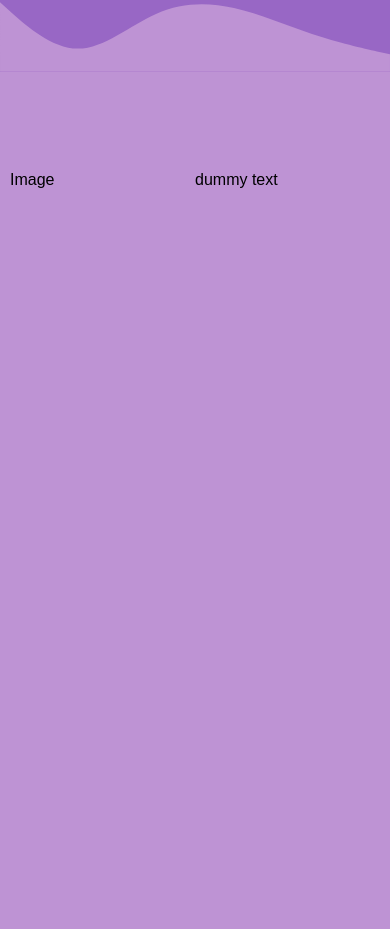
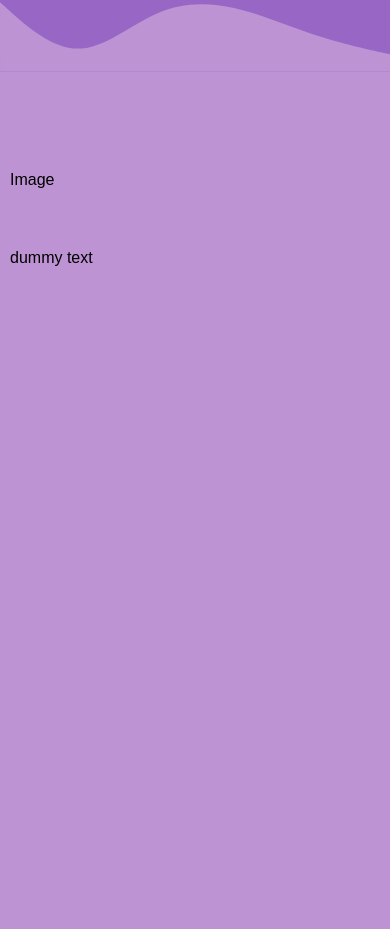
Before and after one commit to necrydark/PortfolioV1, a Next.js app: page / in a window 390 px wide. Shown: the part 858-1787 px from the top of the page. Built offline with nearby package versions, Linux system fonts and the light colour scheme.

Commit message:
Changed grid styles on about section

```diff
--- a/pages/index.js
+++ b/pages/index.js
@@ -44,11 +44,11 @@ export default function Home() {
       </section>
       <Wave fill={"BE93D4"} bg={"9867C5"} />
       <section id="about" className='min-h-screen bg-[#BE93D4] py-20'>
-        <div className='m-auto max-w-7xl grid grid-cols-2 container'>
-          <p>
+        <div className='m-auto max-w-7xl gap-5 grid sm:grid-cols-12 grid-cols-1 container sm:grid-rows-none grid-rows-1'>
+          <p className='sm:col-span-6 col-span-12'>
             Image
           </p>
-          <p>
+          <p className='sm:col-span-6 col-span-12'>
             dummy text
           </p>
         </div>
```
